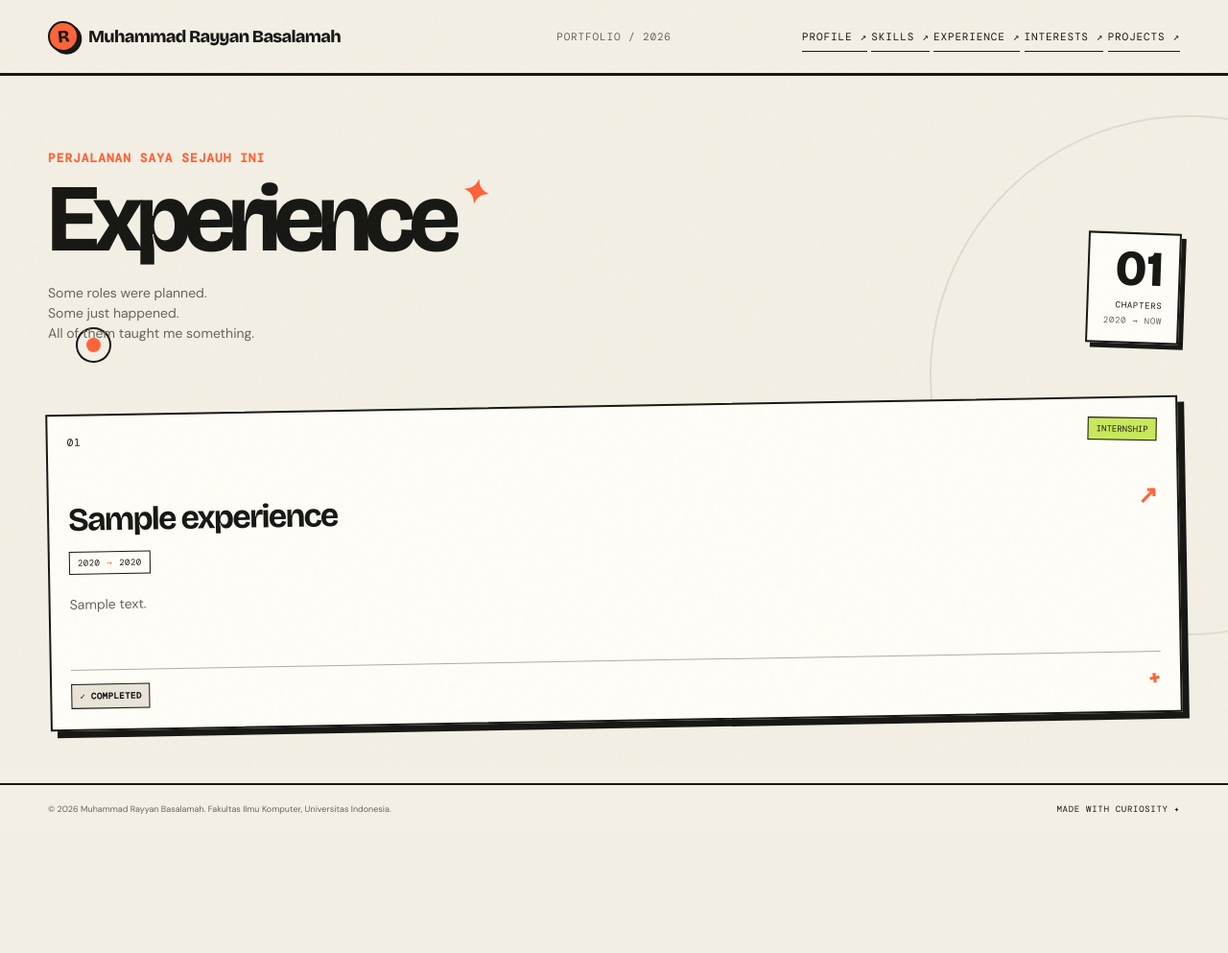
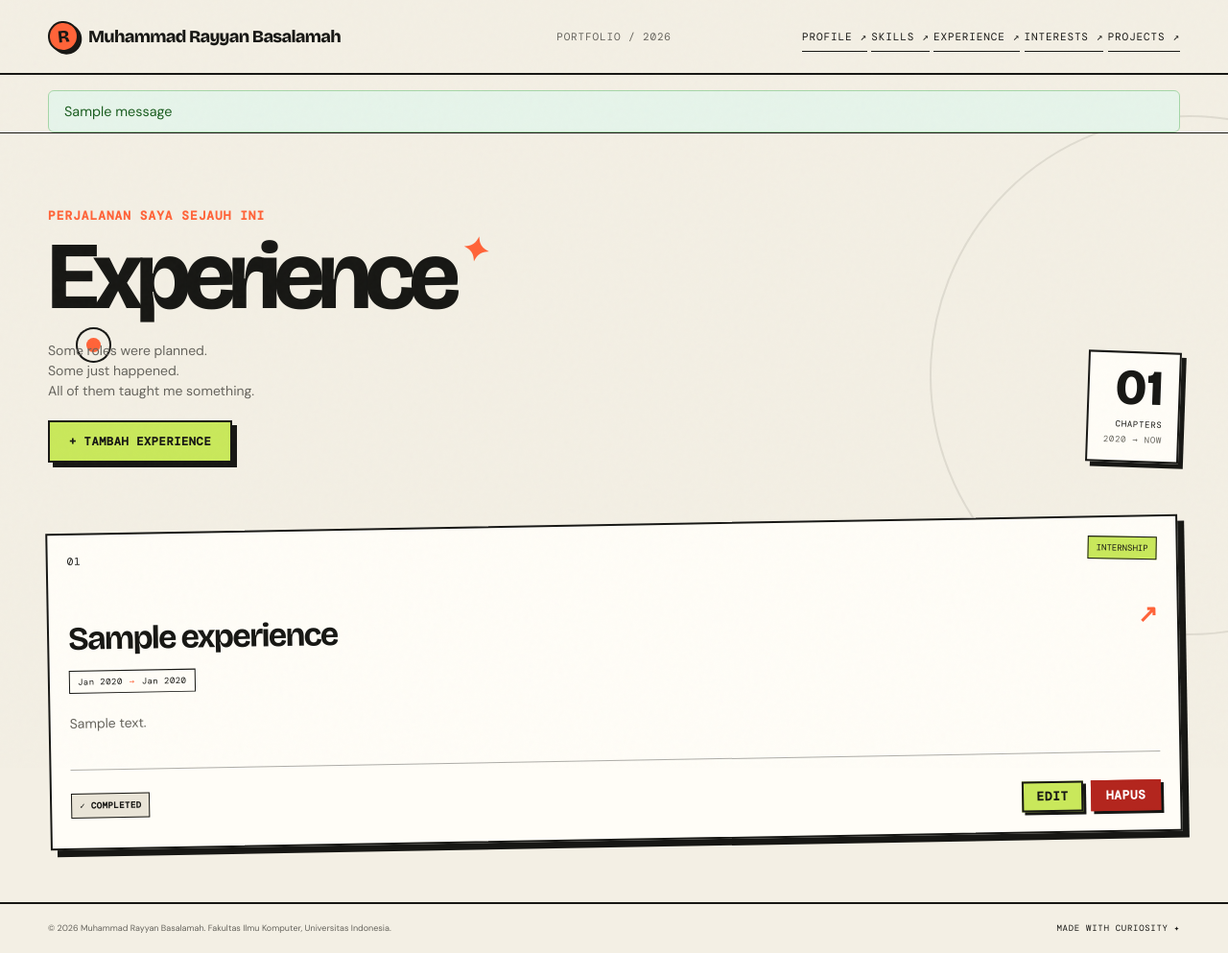
Before and after one commit to muhrayyan43/myportofolio, a Django app: page /experience/ in a window 1280 px wide. Shown: the whole page at 96% size. Before the commit the page ends 848 px from the top, so only its background shows below. Run offline with Django 5.2, Linux system fonts and the light colour scheme; tables that the repository leaves empty hold one stand-in row (values such as "Sample post"); one stand-in notice (Sample message) is shown.

Commit message:
feat: add create/update pages, delete modal, and flash message region

```diff
--- a/static/css/style.css
+++ b/static/css/style.css
@@ -1423,3 +1423,76 @@ body::after {
     gap: .75rem;
     margin-top: 1.5rem;
 }
+
+/* ============================================================
+   Additions for Experience CRUD + shared UI (Assignment 3)
+   ============================================================ */
+
+/* Action buttons row on cards */
+.card-actions {
+    display: flex;
+    flex-wrap: wrap;
+    gap: 0.5rem;
+    margin-top: 1rem;
+    align-items: center;
+}
+
+.button-small {
+    padding: 0.35rem 0.85rem;
+    font-size: 0.8rem;
+}
+
+.button-danger {
+    background: #b3261e;
+    color: #fff;
+    border-color: #b3261e;
+}
+
+.button-danger:hover {
+    background: #8f1d17;
+    border-color: #8f1d17;
+}
+
+.button-secondary {
+    background: transparent;
+    border: 1px solid currentColor;
+}
+
+/* Flash messages under header */
+.flash-messages {
+    margin-top: 1rem;
+    display: flex;
+    flex-direction: column;
+    gap: 0.5rem;
+}
+
+.flash {
+    padding: 0.75rem 1rem;
+    border-radius: 6px;
+    font-size: 0.9rem;
+    border: 1px solid transparent;
+}
+
+.flash-success {
+    background: #e6f4ea;
+    border-color: #a5d6a7;
+    color: #1b5e20;
+}
+
+.flash-error,
+.flash-warning {
+    background: #fdecea;
+    border-color: #f5c2c0;
+    color: #b3261e;
+}
+
+/* Native form controls (date + select) styled to match textual inputs */
+.project-form input[type="date"],
+.project-form select {
+    font: inherit;
+    padding: 0.5rem 0.75rem;
+    border: 1px solid #d6cfbe;
+    border-radius: 6px;
+    background: #fff;
+    width: 100%;
+}
--- a/templates/base.html
+++ b/templates/base.html
@@ -24,7 +24,6 @@
 
     <header class="site-header">
         <div class="container header-inner">
-
 
             <a href="{% url 'main:show_main' %}" class="brand" aria-label="{{ name }} home">
                 <span class="brand-mark">R</span>
@@ -60,6 +59,14 @@
         </div>
     </header>
 
+    {% if messages %}
+        <div class="container flash-messages">
+            {% for message in messages %}
+                <div class="flash flash-{{ message.tags }}">{{ message }}</div>
+            {% endfor %}
+        </div>
+    {% endif %}
+
     {% block content %}{% endblock content %}
 
     <footer class="site-footer">
--- /dev/null
+++ b/templates/components/experience_delete_modal.html
@@ -0,0 +1,50 @@
+<button type="button"
+        class="button button-danger button-small"
+        popovertarget="delete-experience-{{ experience.id }}"
+        aria-label="Hapus {{ experience.title }}"
+        title="Hapus experience">
+    Hapus
+</button>
+
+<div id="delete-experience-{{ experience.id }}"
+     class="project-delete-modal"
+     popover="auto"
+     role="dialog"
+     aria-modal="true"
+     aria-labelledby="delete-experience-title-{{ experience.id }}">
+
+    <button type="button"
+            class="project-delete-modal__backdrop"
+            popovertarget="delete-experience-{{ experience.id }}"
+            popovertargetaction="hide"
+            aria-label="Tutup konfirmasi hapus"></button>
+
+    <div class="project-delete-modal__content">
+        <button type="button"
+                class="project-delete-modal__close"
+                popovertarget="delete-experience-{{ experience.id }}"
+                popovertargetaction="hide"
+                aria-label="Tutup konfirmasi hapus">&times;</button>
+
+        <h2 id="delete-experience-title-{{ experience.id }}">Hapus Experience?</h2>
+
+        <p>
+            Apakah kamu yakin ingin menghapus
+            <strong>{{ experience.title }}</strong>?
+            Tindakan ini tidak bisa dibatalkan.
+        </p>
+
+        <div class="project-delete-modal__actions">
+            <button type="button"
+                    class="button button-secondary"
+                    popovertarget="delete-experience-{{ experience.id }}"
+                    popovertargetaction="hide">Batal</button>
+
+            <form method="post"
+                  action="{% url 'main:delete_experience' experience.id %}">
+                {% csrf_token %}
+                <button type="submit" class="button button-danger">Ya, Hapus</button>
+            </form>
+        </div>
+    </div>
+</div>
--- a/templates/experience.html
+++ b/templates/experience.html
@@ -11,19 +11,19 @@
 
             <div class="experience-intro">
                 <div>
-                    <p class="section-kicker">
-                        Perjalanan saya sejauh ini
-                    </p>
+                    <p class="section-kicker">Perjalanan saya sejauh ini</p>
 
-                    <h1>
-                        Experience<span class="experience-star">✦</span>
-                    </h1>
+                    <h1>Experience<span class="experience-star">✦</span></h1>
 
                     <p class="experience-subtitle">
                         Some roles were planned.<br>
                         Some just happened.<br>
                         All of them taught me something.
                     </p>
+
+                    <a href="{% url 'main:create_experience' %}" class="button project-add-button">
+                        + Tambah Experience
+                    </a>
                 </div>
 
                 <div class="experience-count">
@@ -31,13 +31,9 @@
                         {{ experience_list|length|stringformat:"02d" }}
                     </span>
 
-                    <span class="count-label">
-                        CHAPTERS
-                    </span>
+                    <span class="count-label">CHAPTERS</span>
 
-                    <span class="count-period">
-                        2020 → NOW
-                    </span>
+                    <span class="count-period">2020 → NOW</span>
                 </div>
             </div>
 
@@ -59,27 +55,19 @@
 
                         <div class="experience-card-body">
 
-                            <span class="experience-arrow">
-                                ↗
-                            </span>
+                            <span class="experience-arrow">↗</span>
 
-                            <h2>
-                                {{ experience.title }}
-                            </h2>
+                            <h2>{{ experience.title }}</h2>
 
                             <div class="experience-period">
-                                <span>
-                                    {{ experience.started_at|date:"Y" }}
-                                </span>
+                                <span>{{ experience.started_at|date:"M Y" }}</span>
 
-                                <span class="period-arrow">
-                                    →
-                                </span>
+                                <span class="period-arrow">→</span>
 
                                 {% if experience.is_ongoing %}
                                     <span>NOW</span>
                                 {% else %}
-                                    <span>{{ experience.ended_at|date:"Y" }}</span>
+                                    <span>{{ experience.ended_at|date:"M Y" }}</span>
                                 {% endif %}
                             </div>
 
@@ -92,36 +80,26 @@
                         <div class="experience-card-bottom">
 
                             {% if experience.is_ongoing %}
-
                                 <span class="experience-status status-now">
                                     ● NOW
                                     <span class="status-accessibility">
                                         Sedang berlangsung
                                     </span>
                                 </span>
-
                             {% else %}
-
                                 <span class="experience-status status-completed">
                                     ✓ COMPLETED
-                                    <span class="status-accessibility">
-                                        Selesai
-                                    </span>
+                                    <span class="status-accessibility">Selesai</span>
                                 </span>
-
                             {% endif %}
 
-                            <span class="experience-doodle">
-                                {% if forloop.counter == 1 %}
-                                    +
-                                {% elif forloop.counter == 2 %}
-                                    ✦
-                                {% elif forloop.counter == 3 %}
-                                    *
-                                {% else %}
-                                    ↗
-                                {% endif %}
-                            </span>
+                            <div class="card-actions">
+                                <a href="{% url 'main:update_experience' experience.id %}"
+                                   class="button button-small">
+                                    Edit
+                                </a>
+                                {% include "components/experience_delete_modal.html" %}
+                            </div>
 
                         </div>
 
@@ -129,9 +107,14 @@
 
                 {% empty %}
 
-                    <p class="empty-state">
-                        Belum ada pengalaman yang ditambahkan.
-                    </p>
+                    <div class="empty-state project-empty-state">
+                        <span class="experience-doodle">✦</span>
+                        <h2>Belum ada experience</h2>
+                        <p>
+                            Klik <strong>+ Tambah Experience</strong>
+                            untuk menambah pengalaman pertamamu.
+                        </p>
+                    </div>
 
                 {% endfor %}
 
```
Also changed, not shown: templates/experience_form.html (added, +51 -0 lines).
